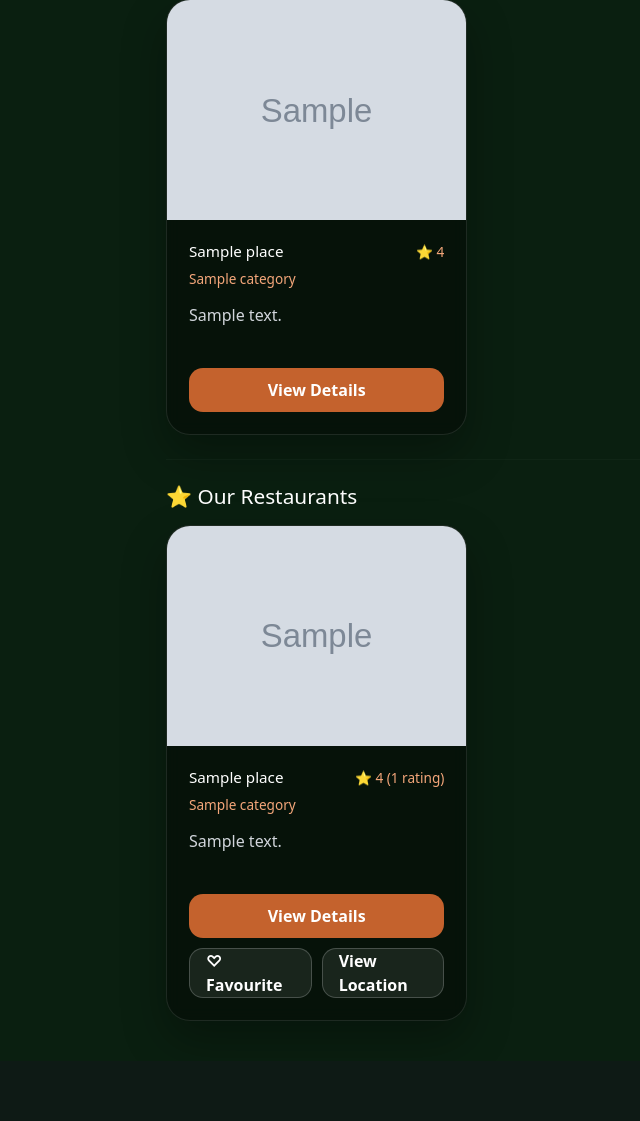
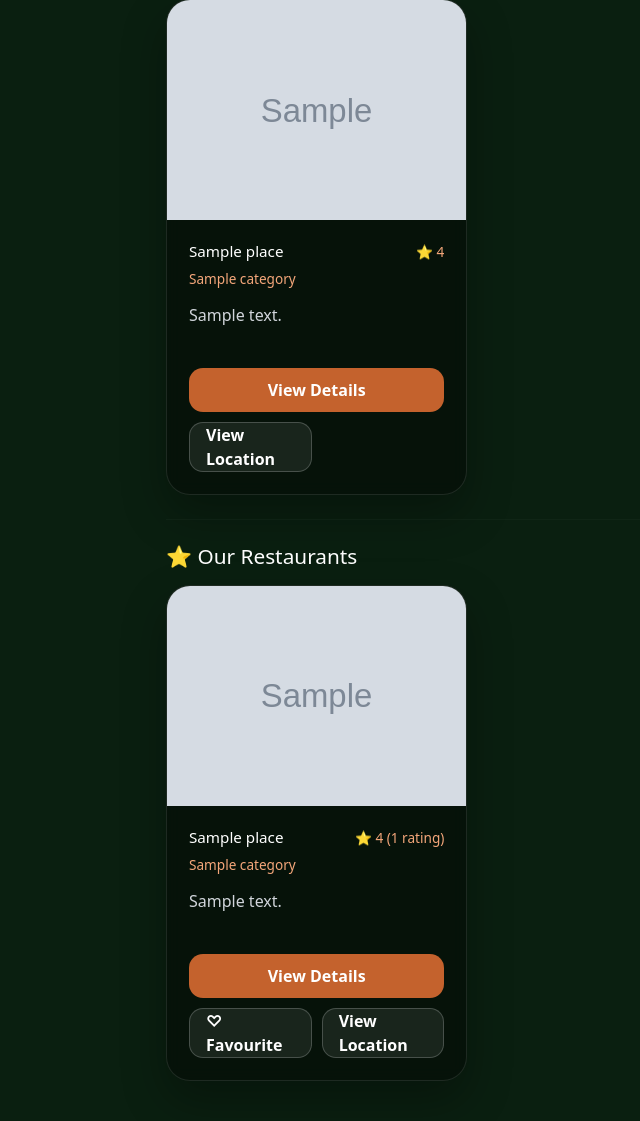
Before and after one commit to campus-cravings-org/campus-cravings, a Python web app: template app/templates/browse_places.html in a window 1280 px wide. Shown: the part 426-1547 px from the top of the page, without its empty margins (0-640 px from the left). Before the commit the page ends 1447 px from the top, so only its background shows below. Run offline with Jinja, Linux system fonts and the light colour scheme; the template is opened without the code that fills it: most values are stand-ins (such as "Sample title", 1, 10 or a date in 2020); grey boxes marked "Sample" are stand-in pictures; some libraries are stand-ins or nearby versions.

Commit message:
recommendation buttons on card
fixed the buttons

```diff
--- a/app/templates/browse_places.html
+++ b/app/templates/browse_places.html
@@ -321,6 +321,20 @@ body {
                     <p class="description">{{ place.description }}</p>
                     <div class="button-group">
                         <a href="/places/{{ place.id }}" class="primary-btn">View Details</a>
+                        <div style="display: grid; grid-template-columns: 1fr 1fr; gap: 10px;">
+                            {% if user and user.role != "admin" %}
+                                {% if place.id in fav_place_ids %}
+                                <form method="post" action="/favourites/remove/{{ place.id }}" style="width:100%;">
+                                    <button type="submit" class="secondary-btn favourite-btn active" style="width:100%;">♥ Favourited</button>
+                                </form>
+                                {% else %}
+                                <form method="post" action="/favourites/add/{{ place.id }}" style="width:100%;">
+                                    <button type="submit" class="secondary-btn favourite-btn" style="width:100%;">♡ Favourite</button>
+                                </form>
+                                {% endif %}
+                            {% endif %}
+                            <a href="https://maps.google.com/maps?q={{ (place.name + ' UWI St Augustine Trinidad') | urlencode }}" target="_blank" class="secondary-btn location-btn" style="width:100%;">View Location</a>
+                        </div>
                     </div>
                 </div>
             </article>
```
